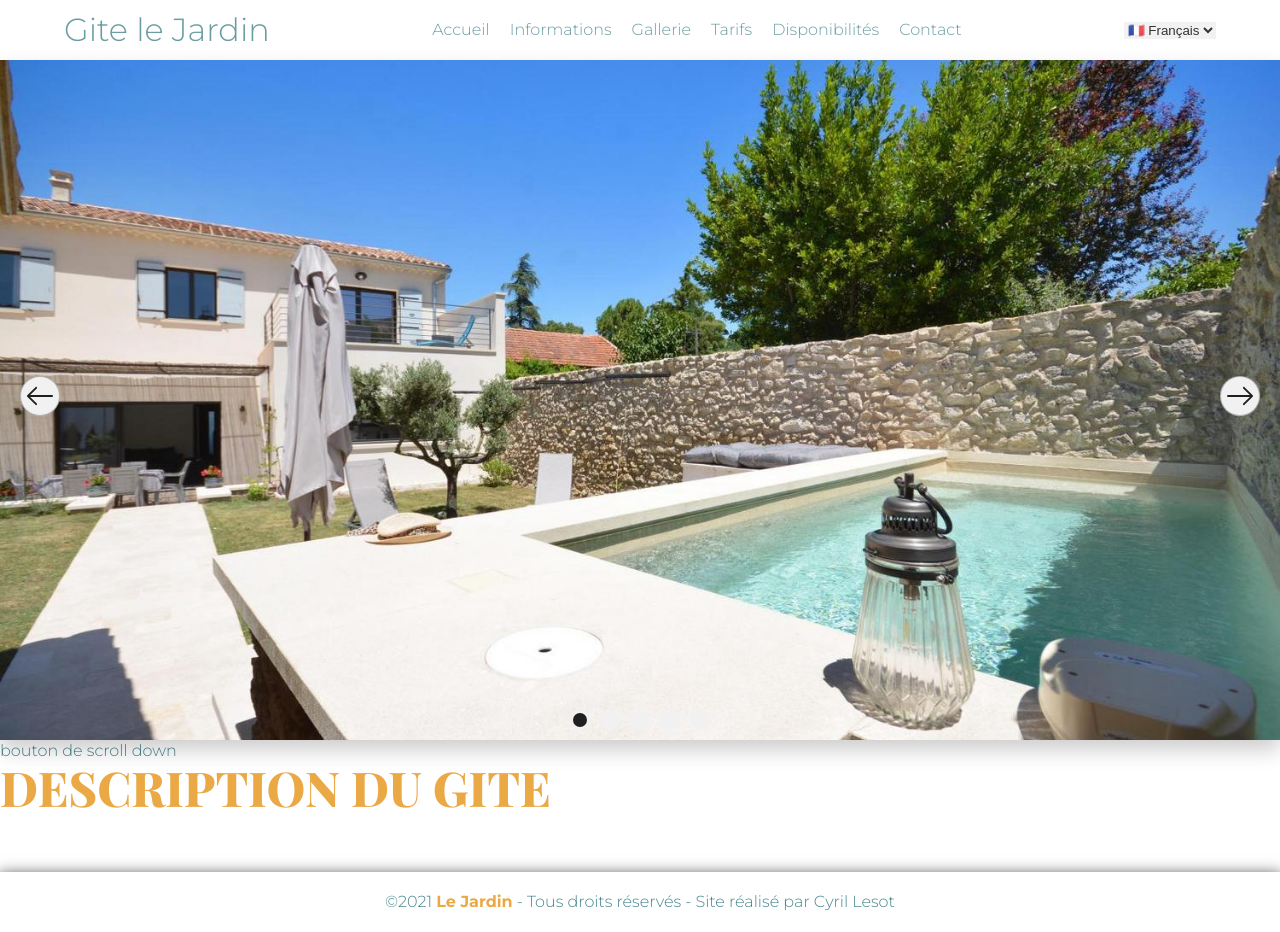
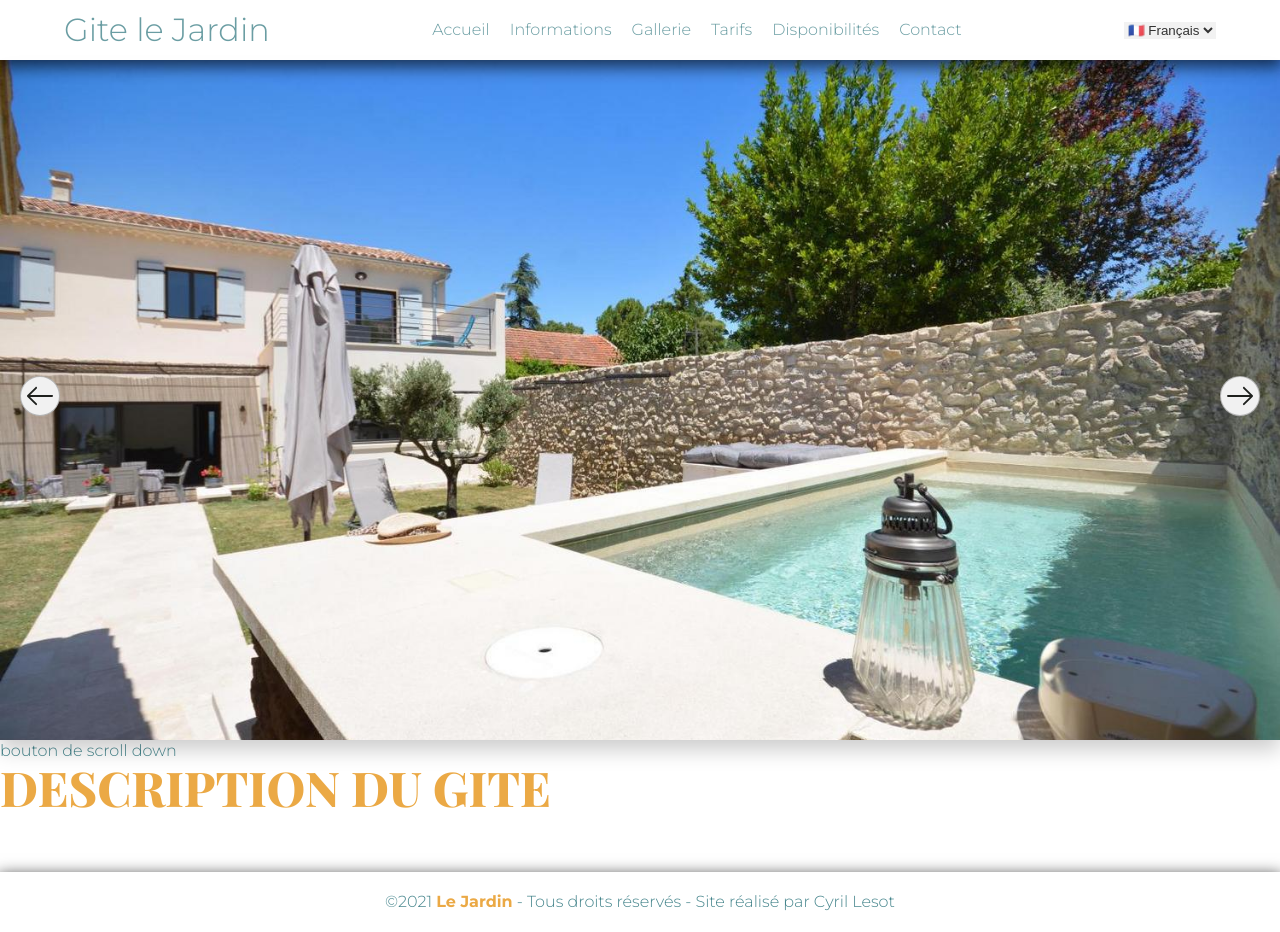
Before and after one commit to mc6ril/le-jardin, a Next.js app: page / in a window 1280 px wide. Built offline with nearby package versions, Linux system fonts and the light colour scheme; a web font is replaced by a local one.

Commit message:
suppression des dots sur les images + ajout d'un z index au header

```diff
--- a/components/slider/Slider.js
+++ b/components/slider/Slider.js
@@ -41,10 +41,6 @@ const Slider = () => {
     }
   };
 
-  const moveDot = (index) => {
-    setSlideAnim({ index: index, inProgress: false });
-  };
-
   return (
     <div className="container-slider">
       {json.map((obj, i) => {
@@ -60,18 +56,6 @@ const Slider = () => {
             />
             <BtnSlide direction={"prev"} icon={leftArrow} moveSlide={previousSlide} />
             <BtnSlide direction={"next"} icon={rigthArrow} moveSlide={nextSlide} />
-
-            <div className="container-dots">
-              {Array.from({ length: json.length }).map((item, i) => {
-                return (
-                  <button
-                    key="i"
-                    className={slideAnim.index === i + 1 ? "dot active" : "dot"}
-                    onClick={() => moveDot(i + 1)}
-                  ></button>
-                );
-              })}
-            </div>
           </div>
         );
       })}
--- a/styles/components/layout/_header.scss
+++ b/styles/components/layout/_header.scss
@@ -7,6 +7,7 @@ header {
   background-color: $firstColor;
   opacity: 0.8;
   box-shadow: 0px 5px 15px 2px rgba(0, 0, 0, 0.8);
+  z-index: 9999;
   .wrapper {
     display: flex;
     flex-direction: row;
--- a/styles/components/slider.scss
+++ b/styles/components/slider.scss
@@ -54,23 +54,4 @@
     right: 20px;
     transform: translateY(-60%);
   }
-
-  .container-dots {
-    position: absolute;
-    bottom: 10px;
-    left: 50%;
-    transform: translateX(-50%);
-    display: flex;
-  }
-  .dot {
-    width: 20px;
-    height: 20px;
-    border-radius: 50%;
-    border: 3px solid #f1f1f1;
-    margin: 0 5px;
-    background: #f1f1f1;
-  }
-  .dot.active {
-    background: rgb(32, 32, 32);
-  }
 }
```
